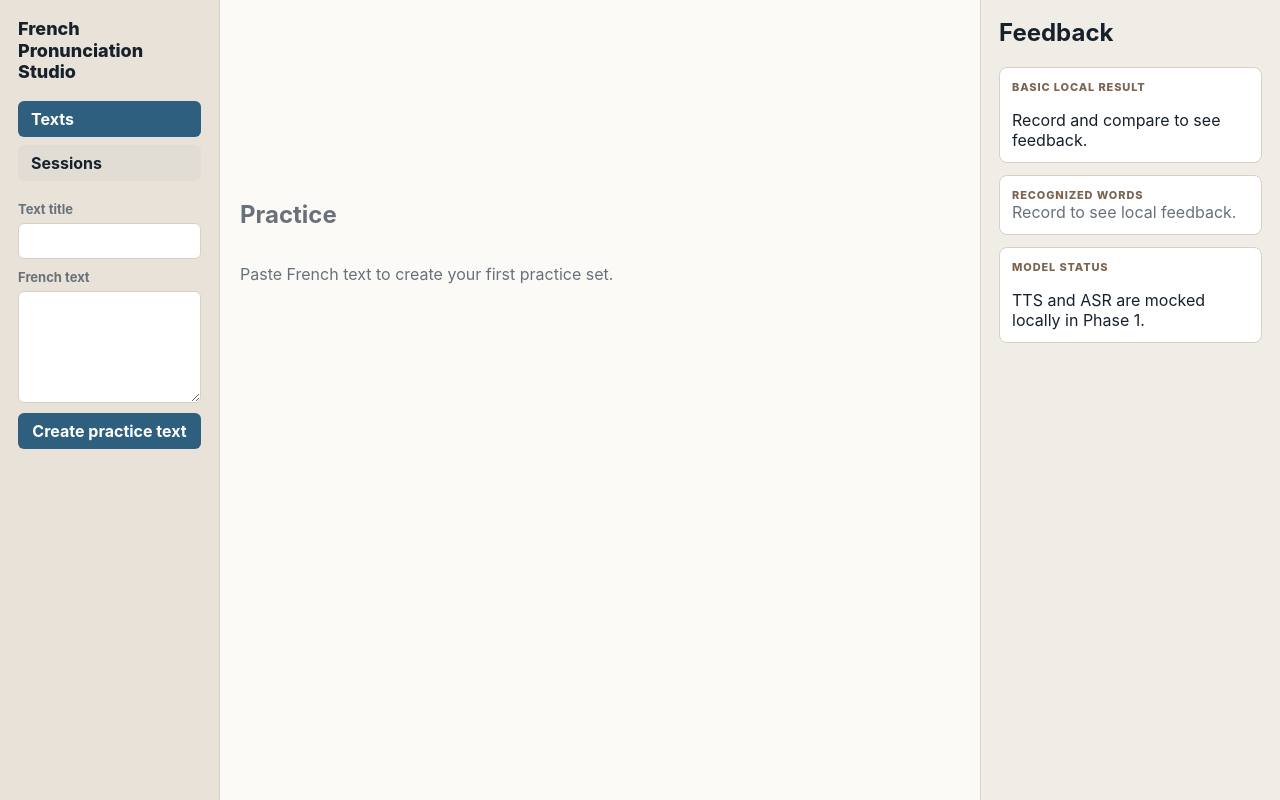
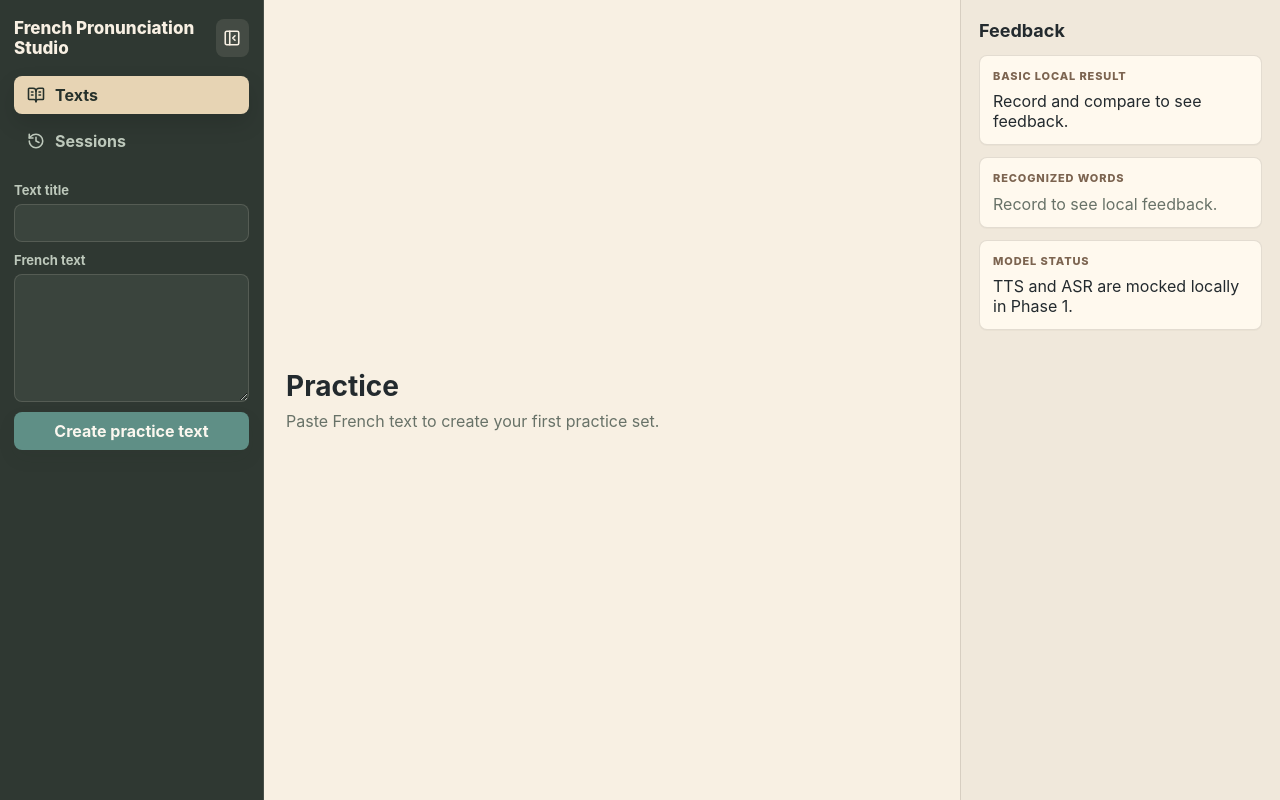
Before and after one commit to gaorunzhao/french-pronunciation-studio, a React (Vite) app: page / in a window 1280 px wide. Built offline with nearby package versions, Linux system fonts and the light colour scheme.

Commit message:
feat: add soft studio sidebar UI

```diff
--- a/src/App.tsx
+++ b/src/App.tsx
@@ -1,4 +1,10 @@
 import { useMemo, useRef, useState } from "react";
+import {
+  BookOpenText,
+  History,
+  PanelLeftClose,
+  PanelLeftOpen,
+} from "lucide-react";
 import { FeedbackPanel } from "./components/FeedbackPanel";
 import { PracticeWorkspace } from "./components/PracticeWorkspace";
 import { SessionList } from "./components/SessionList";
@@ -58,6 +64,7 @@ export default function App({
     () => providedRepository ?? new InMemoryRepository(),
   );
   const [screen, setScreen] = useState<Screen>("texts");
+  const [isSidebarCollapsed, setIsSidebarCollapsed] = useState(false);
   const [texts, setTexts] = useState<TextDocument[]>([]);
   const [sentences, setSentences] = useState<PracticeSentence[]>([]);
   const [sessions, setSessions] = useState<PracticeSession[]>([]);
@@ -221,30 +228,59 @@ export default function App({
   }
 
   return (
-    <main className="app-shell">
-      <aside className="sidebar" aria-label="App sidebar">
-        <h1 className="app-title">French Pronunciation Studio</h1>
+    <main
+      className={
+        isSidebarCollapsed ? "app-shell sidebar-collapsed" : "app-shell"
+      }
+    >
+      <aside
+        className="sidebar"
+        aria-label="App sidebar"
+        data-collapsed={isSidebarCollapsed}
+      >
+        <div className="sidebar-header">
+          <h1 className="app-title">French Pronunciation Studio</h1>
+          <button
+            className="icon-button sidebar-toggle"
+            type="button"
+            aria-label={
+              isSidebarCollapsed ? "Expand sidebar" : "Collapse sidebar"
+            }
+            aria-expanded={!isSidebarCollapsed}
+            onClick={() => setIsSidebarCollapsed((current) => !current)}
+          >
+            {isSidebarCollapsed ? (
+              <PanelLeftOpen aria-hidden="true" size={18} strokeWidth={2.1} />
+            ) : (
+              <PanelLeftClose aria-hidden="true" size={18} strokeWidth={2.1} />
+            )}
+          </button>
+        </div>
         <nav className="nav-stack" aria-label="Main navigation">
           <button
             className={screen === "texts" ? "nav-button active" : "nav-button"}
             type="button"
+            aria-label="Texts"
             aria-current={screen === "texts" ? "page" : undefined}
             onClick={() => setScreen("texts")}
           >
-            Texts
+            <BookOpenText aria-hidden="true" size={18} strokeWidth={2.1} />
+            <span className="nav-label">Texts</span>
           </button>
           <button
             className={
               screen === "sessions" ? "nav-button active" : "nav-button"
             }
             type="button"
+            aria-label="Sessions"
             aria-current={screen === "sessions" ? "page" : undefined}
             onClick={() => setScreen("sessions")}
           >
-            Sessions
+            <History aria-hidden="true" size={18} strokeWidth={2.1} />
+            <span className="nav-label">Sessions</span>
           </button>
         </nav>
-        {screen === "texts" ? (
+        {screen === "texts" && !isSidebarCollapsed ? (
           <TextImport
             onCreate={async (input) => {
               const created = await repository.createText(input);
--- a/src/components/PracticeWorkspace.tsx
+++ b/src/components/PracticeWorkspace.tsx
@@ -50,8 +50,11 @@ export function PracticeWorkspace({
         <div>
           <p className="eyebrow">Practice Text</p>
           <h2>{text.title}</h2>
+          <p className="workspace-subtitle">
+            Select one sentence, listen once, record, then compare.
+          </p>
         </div>
-        <p className="mode-indicator">Mode: Lab</p>
+        <p className="mode-indicator">Local Lab</p>
       </div>
       <div className="sentence-list">
         {sentences.map((sentence) => (
--- a/src/styles/app.css
+++ b/src/styles/app.css
@@ -18,36 +18,112 @@ button {
   cursor: pointer;
 }
 
+button:disabled {
+  cursor: not-allowed;
+  opacity: 0.55;
+}
+
 .app-shell {
   min-height: 100vh;
   display: grid;
-  grid-template-columns: 220px minmax(560px, 1fr) 300px;
-  background: var(--color-app-bg);
+  grid-template-columns: 264px minmax(560px, 1fr) 320px;
+  background:
+    radial-gradient(circle at 38% 0%, rgba(127, 187, 179, 0.14), transparent 30%),
+    var(--color-app-bg);
+  transition: grid-template-columns 180ms ease;
+}
+
+.app-shell.sidebar-collapsed {
+  grid-template-columns: 76px minmax(560px, 1fr) 320px;
 }
 
 .sidebar {
+  min-width: 0;
+  display: flex;
+  flex-direction: column;
+  gap: 18px;
   background: var(--color-sidebar);
-  border-right: 1px solid var(--color-border);
-  padding: 18px;
+  border-right: 1px solid rgba(248, 240, 227, 0.12);
+  color: var(--color-text-inverse);
+  padding: 18px 14px;
+}
+
+.sidebar-header {
+  min-height: 40px;
+  display: flex;
+  align-items: center;
+  justify-content: space-between;
+  gap: 10px;
+}
+
+.app-title {
+  min-width: 0;
+  margin: 0;
+  font-size: 17px;
+  line-height: 1.18;
+  font-weight: 760;
+}
+
+.sidebar[data-collapsed="true"] {
+  align-items: center;
+  padding-inline: 10px;
+}
+
+.sidebar[data-collapsed="true"] .sidebar-header {
+  justify-content: center;
+}
+
+.sidebar[data-collapsed="true"] .app-title,
+.sidebar[data-collapsed="true"] .nav-label {
+  display: none;
 }
 
 .workspace {
+  min-width: 0;
+  padding: 22px;
   background: var(--color-surface-warm);
-  padding: 20px;
-  min-width: 0;
 }
 
 .feedback-panel {
+  display: flex;
+  flex-direction: column;
+  gap: 12px;
   background: var(--color-panel);
   border-left: 1px solid var(--color-border);
-  padding: 18px;
+  padding: 20px 18px;
 }
 
-.app-title {
+.feedback-panel h2 {
+  margin: 0 0 2px;
   font-size: 18px;
-  line-height: 1.2;
-  font-weight: 760;
-  margin: 0 0 18px;
+}
+
+.icon-button,
+.nav-button,
+.button {
+  min-height: 38px;
+  border: 1px solid transparent;
+  border-radius: var(--radius-md);
+  font-weight: 690;
+  transition:
+    background-color 160ms ease,
+    border-color 160ms ease,
+    box-shadow 160ms ease,
+    transform 160ms ease;
+}
+
+.icon-button {
+  width: 38px;
+  height: 38px;
+  display: inline-flex;
+  align-items: center;
+  justify-content: center;
+  background: rgba(248, 240, 227, 0.1);
+  color: var(--color-text-inverse);
+}
+
+.icon-button:hover {
+  background: rgba(248, 240, 227, 0.16);
 }
 
 .nav-stack {
@@ -55,59 +131,75 @@ button {
   gap: 8px;
 }
 
-.nav-button,
-.button {
-  height: 36px;
-  border: 1px solid transparent;
-  border-radius: var(--radius-sm);
-  padding: 0 12px;
-  background: #e2ddd4;
-  color: var(--color-text);
-  font-weight: 680;
-}
-
 .nav-button {
   width: 100%;
+  display: flex;
+  align-items: center;
+  gap: 10px;
+  padding: 0 12px;
+  background: transparent;
+  color: var(--color-muted-inverse);
   text-align: left;
 }
 
-.nav-button.active,
+.nav-button:hover {
+  background: rgba(248, 240, 227, 0.09);
+  color: var(--color-text-inverse);
+}
+
+.nav-button.active {
+  background: #e7d4b4;
+  color: #26312b;
+  box-shadow: 0 10px 22px rgba(0, 0, 0, 0.12);
+}
+
+.sidebar[data-collapsed="true"] .nav-button {
+  width: 44px;
+  justify-content: center;
+  padding: 0;
+}
+
+.button {
+  display: inline-flex;
+  align-items: center;
+  justify-content: center;
+  gap: 8px;
+  min-width: 38px;
+  padding: 0 13px;
+}
+
 .button.primary {
-  background: var(--color-blue);
-  color: #ffffff;
+  background: var(--color-primary);
+  color: #fbf7ef;
+  box-shadow: var(--shadow-control);
+}
+
+.button.primary:hover {
+  background: var(--color-primary-strong);
 }
 
 .button.secondary {
-  background: #e2ddd4;
+  background: #eee4d4;
+  border-color: var(--color-border);
   color: var(--color-text);
 }
 
-@media (max-width: 1079px) {
-  .app-shell {
-    grid-template-columns: 1fr;
-  }
-
-  .sidebar {
-    border-right: 0;
-    border-bottom: 1px solid var(--color-border);
-  }
-
-  .feedback-panel {
-    border-left: 0;
-    border-top: 1px solid var(--color-border);
-  }
+.button.secondary:hover {
+  background: #e7ddcd;
+  border-color: var(--color-border-strong);
 }
 
 .text-import {
   display: grid;
   gap: 10px;
-  margin-top: 20px;
+  margin-top: 2px;
+  padding-top: 2px;
 }
 
 .text-import label {
   display: grid;
   gap: 6px;
-  color: var(--color-muted);
+  color: var(--color-muted-inverse);
   font-size: 13px;
   font-weight: 650;
 }
@@ -115,36 +207,58 @@ button {
 .text-import input,
 .text-import textarea {
   width: 100%;
-  border: 1px solid var(--color-border);
-  border-radius: var(--radius-sm);
-  background: var(--color-surface);
-  color: var(--color-text);
-  padding: 9px;
+  border: 1px solid rgba(248, 240, 227, 0.14);
+  border-radius: var(--radius-md);
+  background: var(--color-sidebar-soft);
+  color: var(--color-text-inverse);
+  padding: 10px;
+  outline: none;
+}
+
+.text-import input:focus,
+.text-import textarea:focus {
+  border-color: rgba(231, 212, 180, 0.75);
+  box-shadow: 0 0 0 3px rgba(231, 212, 180, 0.16);
 }
 
 .text-import textarea {
-  min-height: 112px;
+  min-height: 128px;
   resize: vertical;
 }
 
 .form-error {
   margin: 0;
-  color: #9d2f2f;
+  color: #ffd3bd;
   font-size: 13px;
   font-weight: 650;
+}
+
+.practice-layout {
+  min-height: calc(100vh - 44px);
+  display: flex;
+  flex-direction: column;
+  gap: 16px;
 }
 
 .workspace-header {
   display: flex;
   justify-content: space-between;
-  align-items: center;
+  align-items: flex-start;
   gap: 16px;
   border-bottom: 1px solid var(--color-border);
-  padding-bottom: 14px;
+  padding-bottom: 16px;
 }
 
 .workspace-header h2 {
   margin: 4px 0 0;
+  font-size: 24px;
+  line-height: 1.18;
+}
+
+.workspace-subtitle {
+  margin: 6px 0 0;
+  color: var(--color-muted);
+  font-size: 14px;
 }
 
 .eyebrow {
@@ -163,15 +277,19 @@ button {
 
 .mode-indicator {
   margin: 0;
-  color: var(--color-muted);
+  border: 1px solid var(--color-border);
+  border-radius: var(--radius-md);
+  background: var(--color-primary-soft);
+  color: #385f58;
+  padding: 7px 10px;
   font-size: 13px;
-  font-weight: 700;
+  font-weight: 720;
+  white-space: nowrap;
 }
 
 .sentence-list {
   display: grid;
   gap: 10px;
-  margin-top: 16px;
 }
 
 .sentence-card {
@@ -180,51 +298,63 @@ button {
   border-radius: var(--radius-md);
   background: var(--color-surface);
   color: var(--color-text);
-  padding: 14px;
+  padding: 14px 15px;
   text-align: left;
   font-size: 17px;
   line-height: 1.55;
+  box-shadow: 0 1px 0 rgba(80, 70, 55, 0.04);
+}
+
+.sentence-card:hover {
+  border-color: var(--color-border-strong);
+  background: #fff6e8;
 }
 
 .sentence-card.active {
-  border-color: #9ec5fe;
-  background: #f7fbff;
-  box-shadow: 0 0 0 2px rgba(47, 95, 127, 0.12);
+  border-color: rgba(95, 143, 134, 0.78);
+  background: #eef6ef;
+  box-shadow: 0 0 0 3px rgba(95, 143, 134, 0.15);
 }
 
 .empty-state {
+  min-height: calc(100vh - 44px);
   display: grid;
   align-content: center;
-  min-height: 55vh;
+  justify-items: start;
   color: var(--color-muted);
 }
 
-.practice-layout {
-  min-height: calc(100vh - 40px);
-  display: flex;
-  flex-direction: column;
+.empty-state h2 {
+  margin: 0 0 8px;
+  color: var(--color-text);
+  font-size: 28px;
+}
+
+.empty-state p {
+  margin: 0;
 }
 
 .waveform-grid {
   display: grid;
   grid-template-columns: 1fr 1fr;
   gap: 12px;
-  margin-top: 16px;
 }
 
 .waveform-card,
-.feedback-card {
+.feedback-card,
+.session-card {
   border: 1px solid var(--color-border);
   border-radius: var(--radius-md);
   background: var(--color-surface);
-  padding: 12px;
+  padding: 13px;
+  box-shadow: 0 1px 0 rgba(80, 70, 55, 0.04);
 }
 
 .waveform {
-  height: 42px;
+  height: 44px;
   border-radius: var(--radius-sm);
   margin-top: 10px;
-  opacity: 0.45;
+  opacity: 0.42;
 }
 
 .waveform.active {
@@ -234,21 +364,22 @@ button {
 .waveform.reference {
   background: linear-gradient(
     90deg,
-    #8fb4cf 0 22%,
-    #dbe8ef 22% 39%,
-    #8fb4cf 39% 60%,
-    #dbe8ef 60%
+    #6faaa2 0 18%,
+    #d9e9e4 18% 34%,
+    #6faaa2 34% 57%,
+    #d9e9e4 57% 70%,
+    #6faaa2 70%
   );
 }
 
 .waveform.recording {
   background: linear-gradient(
     90deg,
-    #93c6a1 0 20%,
-    #e3b16c 20% 30%,
-    #93c6a1 30% 68%,
-    #d27676 68% 78%,
-    #93c6a1 78%
+    #7fb48a 0 20%,
+    #e2a866 20% 31%,
+    #7fb48a 31% 64%,
+    #d97667 64% 76%,
+    #7fb48a 76%
   );
 }
 
@@ -263,6 +394,7 @@ button {
 }
 
 .speed-control {
+  min-height: 38px;
   margin-left: auto;
   display: flex;
   align-items: center;
@@ -272,34 +404,37 @@ button {
   font-weight: 650;
 }
 
-.feedback-panel h2 {
-  margin-top: 0;
-}
-
-.feedback-card {
-  margin-bottom: 12px;
+.speed-control input {
+  accent-color: var(--color-primary);
 }
 
 .feedback-card p {
-  margin-bottom: 0;
+  margin: 8px 0 0;
+}
+
+.feedback-card .eyebrow {
+  margin: 0;
 }
 
 .word-row {
   display: flex;
   flex-wrap: wrap;
   gap: 6px;
+  margin-top: 9px;
 }
 
 .word-token {
   border-radius: 5px;
-  padding: 4px 6px;
+  padding: 4px 7px;
   background: var(--color-green-soft);
+  color: #314f35;
 }
 
 .word-token.missing,
 .word-token.substituted,
 .word-token.unclear {
   background: var(--color-amber-soft);
+  color: #734c24;
 }
 
 .muted {
@@ -312,13 +447,6 @@ button {
   margin-top: 16px;
 }
 
-.session-card {
-  border: 1px solid var(--color-border);
-  border-radius: var(--radius-md);
-  background: var(--color-surface);
-  padding: 14px;
-}
-
 .session-card h3 {
   margin: 0 0 6px;
 }
@@ -327,3 +455,66 @@ button {
   margin: 0;
   color: var(--color-muted);
 }
+
+@media (max-width: 1079px) {
+  .app-shell,
+  .app-shell.sidebar-collapsed {
+    grid-template-columns: 1fr;
+  }
+
+  .sidebar,
+  .sidebar[data-collapsed="true"] {
+    align-items: stretch;
+    border-right: 0;
+    border-bottom: 1px solid rgba(248, 240, 227, 0.12);
+  }
+
+  .sidebar[data-collapsed="true"] .sidebar-header {
+    justify-content: space-between;
+  }
+
+  .sidebar[data-collapsed="true"] .app-title,
+  .sidebar[data-collapsed="true"] .nav-label {
+    display: block;
+  }
+
+  .sidebar[data-collapsed="true"] .nav-button {
+    width: 100%;
+    justify-content: flex-start;
+    padding: 0 12px;
+  }
+
+  .feedback-panel {
+    border-left: 0;
+    border-top: 1px solid var(--color-border);
+  }
+}
+
+@media (max-width: 760px) {
+  .workspace {
+    padding: 16px;
+  }
+
+  .workspace-header,
+  .waveform-grid {
+    grid-template-columns: 1fr;
+  }
+
+  .workspace-header {
+    display: grid;
+  }
+
+  .transport-bar {
+    align-items: stretch;
+  }
+
+  .transport-bar .button,
+  .speed-control {
+    width: 100%;
+  }
+
+  .speed-control {
+    margin-left: 0;
+    justify-content: space-between;
+  }
+}
--- a/src/styles/tokens.css
+++ b/src/styles/tokens.css
@@ -1,20 +1,27 @@
 :root {
   color-scheme: light;
   font-family: Inter, ui-sans-serif, system-ui, -apple-system, BlinkMacSystemFont, "Segoe UI", sans-serif;
-  --color-app-bg: #f4f1eb;
-  --color-surface: #ffffff;
-  --color-surface-warm: #fbfaf7;
-  --color-sidebar: #e8e2d8;
-  --color-panel: #f0ede7;
-  --color-border: #d8d0c5;
-  --color-text: #17212b;
-  --color-muted: #68717b;
-  --color-blue: #2f5f7f;
-  --color-blue-soft: #e8f2ff;
-  --color-green-soft: #edf7ee;
-  --color-amber-soft: #fff4dc;
-  --color-red-soft: #f7eeee;
+  --color-app-bg: #ede7dc;
+  --color-surface: #fff9ee;
+  --color-surface-warm: #f8f0e3;
+  --color-sidebar: #2f3832;
+  --color-sidebar-soft: #3a443d;
+  --color-panel: #f0e8db;
+  --color-border: rgba(80, 70, 55, 0.16);
+  --color-border-strong: rgba(58, 68, 61, 0.24);
+  --color-text: #232a2e;
+  --color-text-inverse: #f8f0e3;
+  --color-muted: #687268;
+  --color-muted-inverse: #bdc8bb;
+  --color-primary: #5f8f86;
+  --color-primary-strong: #47766f;
+  --color-primary-soft: #dbeae4;
+  --color-amber: #d99a5f;
+  --color-amber-soft: #f7e2c5;
+  --color-green-soft: #dfeee2;
+  --color-red-soft: #f1d7cf;
   --radius-sm: 6px;
   --radius-md: 8px;
-  --shadow-soft: 0 16px 34px rgba(29, 36, 48, 0.08);
+  --shadow-soft: 0 18px 40px rgba(44, 50, 43, 0.1);
+  --shadow-control: 0 8px 18px rgba(44, 50, 43, 0.08);
 }
```
Also changed, not shown: src/components/TransportBar.tsx (+10 -4 lines), 3 other files (tests, documents, lock files or other folders).
